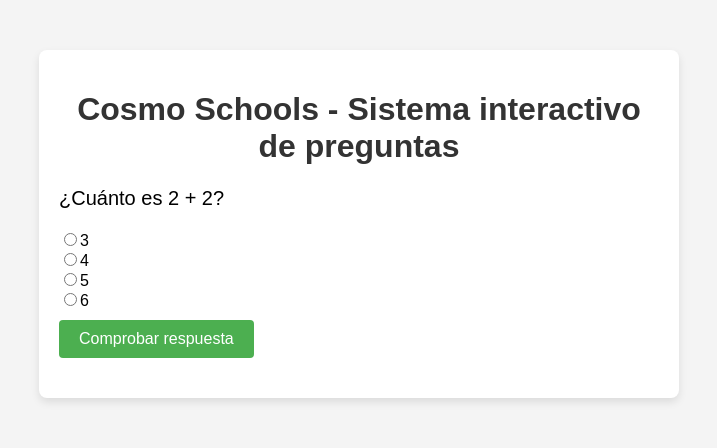
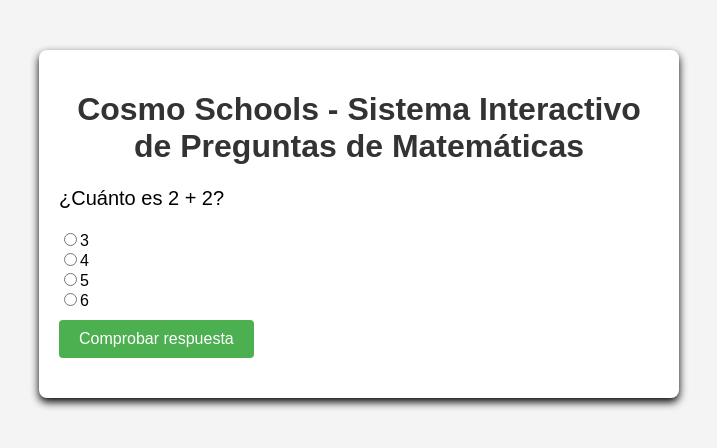
Before and after one commit to rramirezj/Reto-Grupal---Actividad-4, a plain HTML site: page index.html in a window 1280 px wide. Shown: the whole page, without its empty margins (281-998 px from the left). Drawn offline with Linux system fonts and the light colour scheme.

Commit message:
Update index.html
Pequeñas correcciones

```diff
--- a/index.html
+++ b/index.html
@@ -4,7 +4,9 @@
 <meta charset="UTF-8">
 <meta name="viewport" content="width=device-width, initial-scale=1.0">
 <title>Cosmo Schools - Sistema interactivo de preguntas</title>
+
 <style>
+
 body {
     font-family: Arial, sans-serif;
     background-color: #f4f4f4;
@@ -15,10 +17,10 @@ body {
 .contenedor {
     max-width: 600px;
     margin: 50px auto;
-    background-color: #fff;
+    background-color: white;
     padding: 20px;
     border-radius: 8px;
-    box-shadow: 0 4px 8px rgba(0, 0, 0, 0.1);
+    box-shadow: 0 4px 8px black;
 }
 
 .titulo {
@@ -68,20 +70,27 @@ body {
     font-size: 18px;
     margin-top: 20px;
 }
+
 </style>
+
 </head>
+
 <body>
+
 <div class="contenedor">
-    <h1 class="titulo">Cosmo Schools - Sistema interactivo de preguntas</h1>
+
+    <h1 class="titulo">Cosmo Schools - Sistema Interactivo de Preguntas de Matemáticas</h1>
     <div class="pregunta" id="pregunta"></div>
     <div id="opcionesRespuesta"></div>
     <div style="margin-bottom: 10px;"></div> <!-- Espacio añadido -->
     <button class="boton" onclick="verificarRespuesta()">Comprobar respuesta</button>
     <div class="comentario" id="comentario"></div>
     <div class="resultado" id="resultado" style="display: none;"></div>
+
 </div>
 
 <script>
+
 const preguntas = [
     // Suma
     { pregunta: '¿Cuánto es 2 + 2?', opciones: ['3', '4', '5', '6'], respuesta: '4', tipo: 'suma' },
@@ -199,6 +208,9 @@ function mostrarResultado() {
 }
 
 mostrarPregunta();
+
 </script>
+
 </body>
+
 </html>
```
